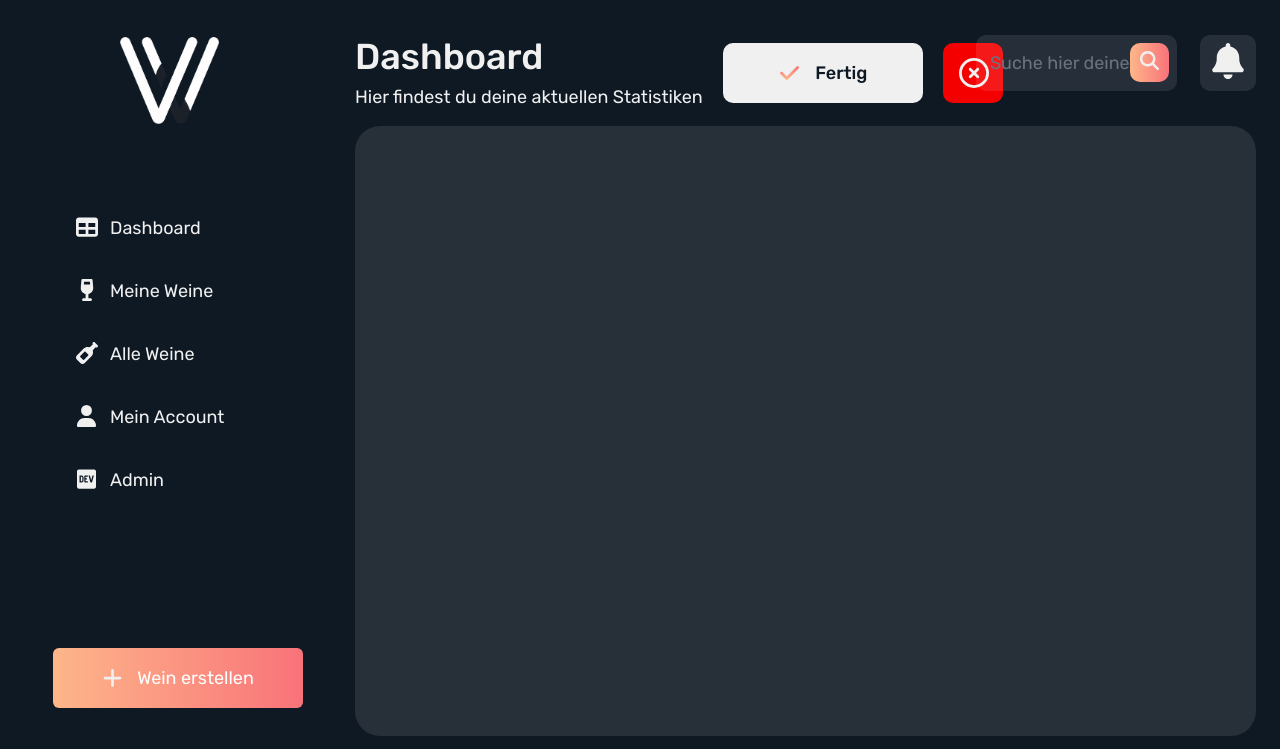
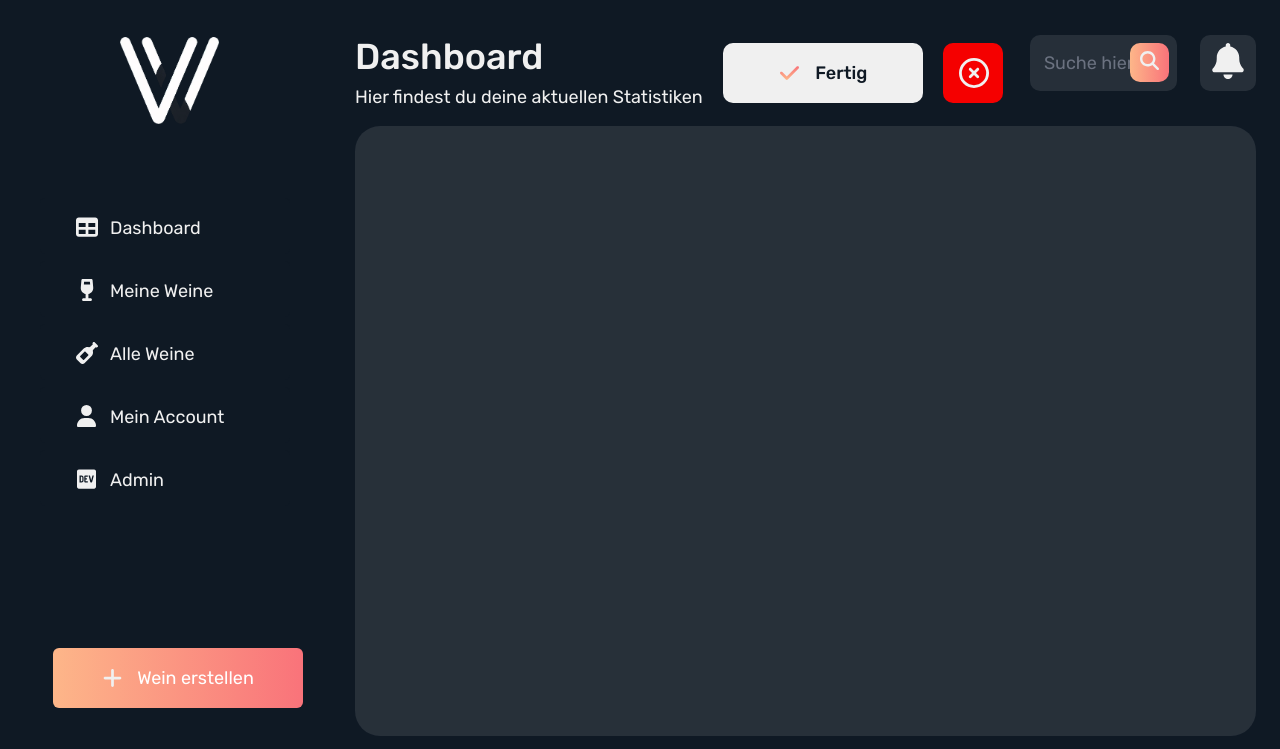
Before and after one commit to adrianhitsch/vinovibes, a React (Create React App) app in the folder vino-ui/: page / in a window 1280 px wide. Shown: the top 749 px of the page. Built offline with nearby package versions, Linux system fonts and the light colour scheme.

Commit message:
Fix button-container width

```diff
--- a/vino-ui/src/site.css
+++ b/vino-ui/src/site.css
@@ -167,7 +167,7 @@ body {
   line-height: 24px;
   padding: 12px 24px;
   cursor: pointer;
-  min-width: 60px;
+  width: 60px;
   transition: background-color 0.2s ease-in-out;
 }
 
@@ -316,9 +316,9 @@ nav ul li a.active {
 /* HeaderComponent */
 
 .content-header .button-container {
+  width: fit-content;
   margin-top: 8px;
   margin-left: 20px;
-  width: 220px;
   height: 60px;
   display: flex;
   gap: 20px;
```
